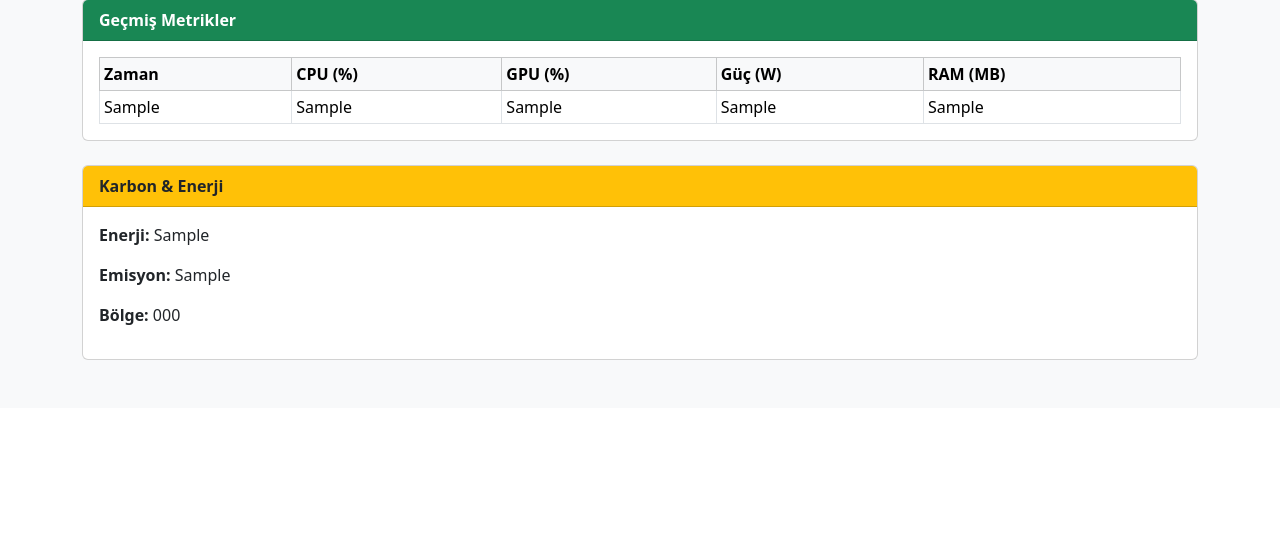
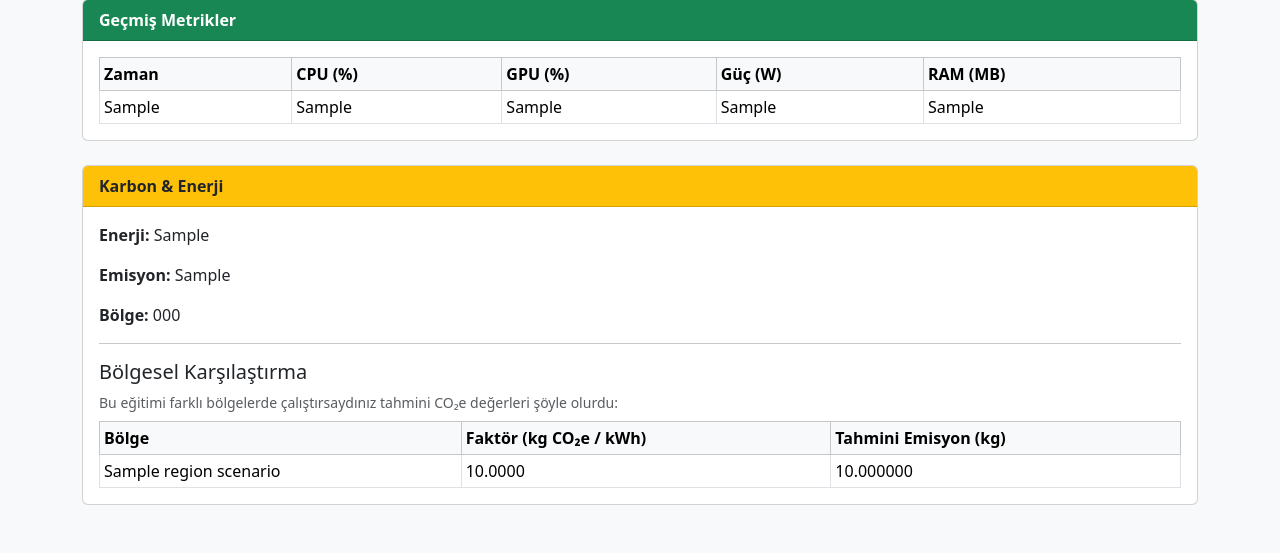
Before and after one commit to Merdgn/green-ai-tracker, a FastAPI app: template app/templates/run_detail.html in a window 1280 px wide. Shown: the part 1317-1870 px from the top of the page. Before the commit the page ends 1677 px from the top, so only its background shows below. Run offline with FastAPI, Linux system fonts and the light colour scheme; the template is opened without the code that fills it: most values are stand-ins (such as "Sample title", 1, 10 or a date in 2020).

Commit message:
Regional comparison was made

```diff
--- a/app/main.py
+++ b/app/main.py
@@ -298,16 +298,76 @@ def run_detail(
     request: Request,
     db: Session = Depends(get_db),
 ):
+    # Login kontrolü
     if not getattr(request.state, "current_user", None):
         return RedirectResponse("/login", status_code=302)
 
+    # Run kaydı
     run = db.query(models.Run).filter(models.Run.id == run_id).first()
     if not run:
         raise HTTPException(status_code=404, detail="Run bulunamadı")
 
-    metrics = db.query(models.Metric).filter(models.Metric.run_id == run_id).all()
-    emission = db.query(models.Emission).filter(models.Emission.run_id == run_id).first()
+    # Metrikler (ts'e göre sırala)
+    metrics = (
+        db.query(models.Metric)
+        .filter(models.Metric.run_id == run_id)
+        .order_by(models.Metric.ts.asc())   # created_at yerine ts
+        .all()
+    )
 
+    # Emisyon kaydı
+    emission = (
+        db.query(models.Emission)
+        .filter(models.Emission.run_id == run_id)
+        .first()
+    )
+
+    # === BÖLGESEL KARŞILAŞTIRMA SENARYOLARI ===
+    region_scenarios = []
+
+    if emission and emission.energy_kwh:
+        total_energy_kwh = float(emission.energy_kwh or 0.0)
+        total_emission_kg = float(emission.emission_kg or 0.0)
+
+        # 1) TR – veritabanındaki gerçek değer (faktör: kg CO2e / kWh)
+        tr_factor = None
+        if total_energy_kwh > 0:
+            tr_factor = total_emission_kg / total_energy_kwh
+
+        region_scenarios.append(
+            {
+                "code": emission.region_code or "TR",
+                "label": f"Türkiye (gerçek bölge: {emission.region_code or 'TR'})",
+                "factor": tr_factor,            # kg CO2e / kWh
+                "co2_kg": total_emission_kg,    # toplam CO2e
+            }
+        )
+
+        # 2) Senaryo bölgeleri (aynı enerji, farklı emisyon faktörü)
+        scenario_regions = [
+            {
+                "code": "EU-FR",
+                "label": "AB - Fransa (EU, France)",
+                "factor": 0.06,   # örnek faktör (kg CO2e / kWh)
+            },
+            {
+                "code": "US-IA",
+                "label": "ABD - Iowa (US, Iowa)",
+                "factor": 0.40,   # örnek faktör (kg CO2e / kWh)
+            },
+        ]
+
+        for reg in scenario_regions:
+            region_scenarios.append(
+                {
+                    "code": reg["code"],
+                    "label": reg["label"],
+                    "factor": reg["factor"],
+                    "co2_kg": total_energy_kwh * reg["factor"],
+                }
+            )
+
+    # Template'e gönder
     return templates.TemplateResponse(
         "run_detail.html",
         {
@@ -315,9 +375,9 @@ def run_detail(
             "run": run,
             "metrics": metrics,
             "emission": emission,
+            "region_scenarios": region_scenarios,  # 👈 artık bu isimle gidiyor
         },
     )
-
 
 # ============================
 # LIST PAGES FOR RUNS / DEVICES / USERS – Login zorunlu
--- a/app/templates/run_detail.html
+++ b/app/templates/run_detail.html
@@ -18,15 +18,13 @@
         font-weight: 600;
     }
 
-    /* === GRAFİK KARTLARI === */
     .charts-container {
         display: grid;
-        grid-template-columns: repeat(2, minmax(0, 1fr)); /* 2 sütun */
+        grid-template-columns: repeat(2, minmax(0, 1fr));
         gap: 1.5rem;
         margin-bottom: 2rem;
     }
 
-    /* Tablet / telefonlarda tek sütun */
     @media (max-width: 992px) {
         .charts-container {
             grid-template-columns: 1fr;
@@ -64,7 +62,6 @@
 
 <div class="run-hero">
     <h2>⚙️ Çalışma Detayı (Run #{{ run.id }})</h2>
-    <!-- JS'in okuyacağı gizli alan -->
     <input type="hidden" id="runIdValue" value="{{ run.id }}">
 </div>
 
@@ -85,7 +82,6 @@
 <h2 class="mb-3">Canlı Ölçümler</h2>
 
 <div class="charts-container">
-
     <div class="chart-box">
         <h4>CPU Kullanımı (%)</h4>
         <canvas id="cpuChart"></canvas>
@@ -105,10 +101,9 @@
         <h4>Güç Tüketimi (W)</h4>
         <canvas id="powerChart"></canvas>
     </div>
-
 </div>
 
-<!-- ESKİ METRİKLER -->
+<!-- GEÇMİŞ METRİKLER -->
 <div class="card mb-4 mt-4">
     <div class="card-header bg-success text-white">Geçmiş Metrikler</div>
     <div class="card-body">
@@ -141,7 +136,7 @@
     </div>
 </div>
 
-<!-- Emisyon -->
+<!-- KARBON & ENERJİ + BÖLGESEL KARŞILAŞTIRMA -->
 <div class="card mb-5">
     <div class="card-header bg-warning">Karbon & Enerji</div>
     <div class="card-body">
@@ -149,6 +144,45 @@
             <p><strong>Enerji:</strong> {{ emission.energy_kwh }}</p>
             <p><strong>Emisyon:</strong> {{ emission.emission_kg }}</p>
             <p><strong>Bölge:</strong> {{ emission.region_code }}</p>
+
+            <hr>
+            <h5 class="mt-3">Bölgesel Karşılaştırma</h5>
+            <p class="text-muted small mb-2">
+                Bu eğitimi farklı bölgelerde çalıştırsaydınız tahmini CO₂e değerleri şöyle olurdu:
+            </p>
+
+            {% if region_scenarios %}
+            <div class="table-responsive">
+                <table class="table table-sm table-bordered mb-0">
+                    <thead class="table-light">
+                        <tr>
+                            <th>Bölge</th>
+                            <th>Faktör (kg CO₂e / kWh)</th>
+                            <th>Tahmini Emisyon (kg)</th>
+                        </tr>
+                    </thead>
+                    <tbody>
+                        {% for s in region_scenarios %}
+                        <tr>
+                            <td>{{ s.label }}</td>
+                            <td>
+                                {% if s.factor is not none %}
+                                    {{ "%.4f"|format(s.factor) }}
+                                {% else %}
+                                    -
+                                {% endif %}
+                            </td>
+                            <td>{{ "%.6f"|format(s.co2_kg) }}</td>
+                        </tr>
+                        {% endfor %}
+                    </tbody>
+                </table>
+            </div>
+            {% else %}
+            <p class="text-muted small mb-0">
+                Bölgesel senaryo hesaplanamadı.
+            </p>
+            {% endif %}
         {% else %}
             <p class="text-muted mb-0">Henüz emisyon yok.</p>
         {% endif %}
```
